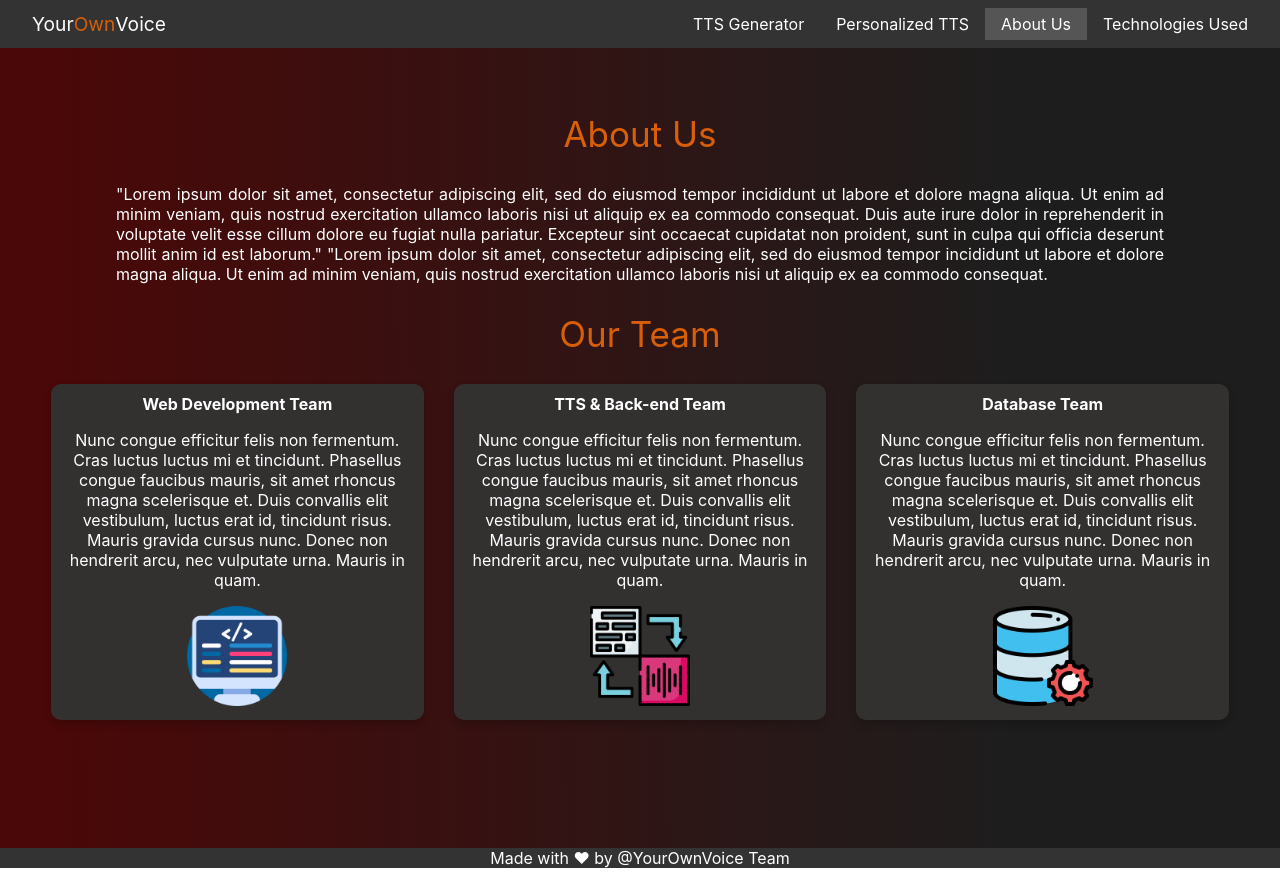
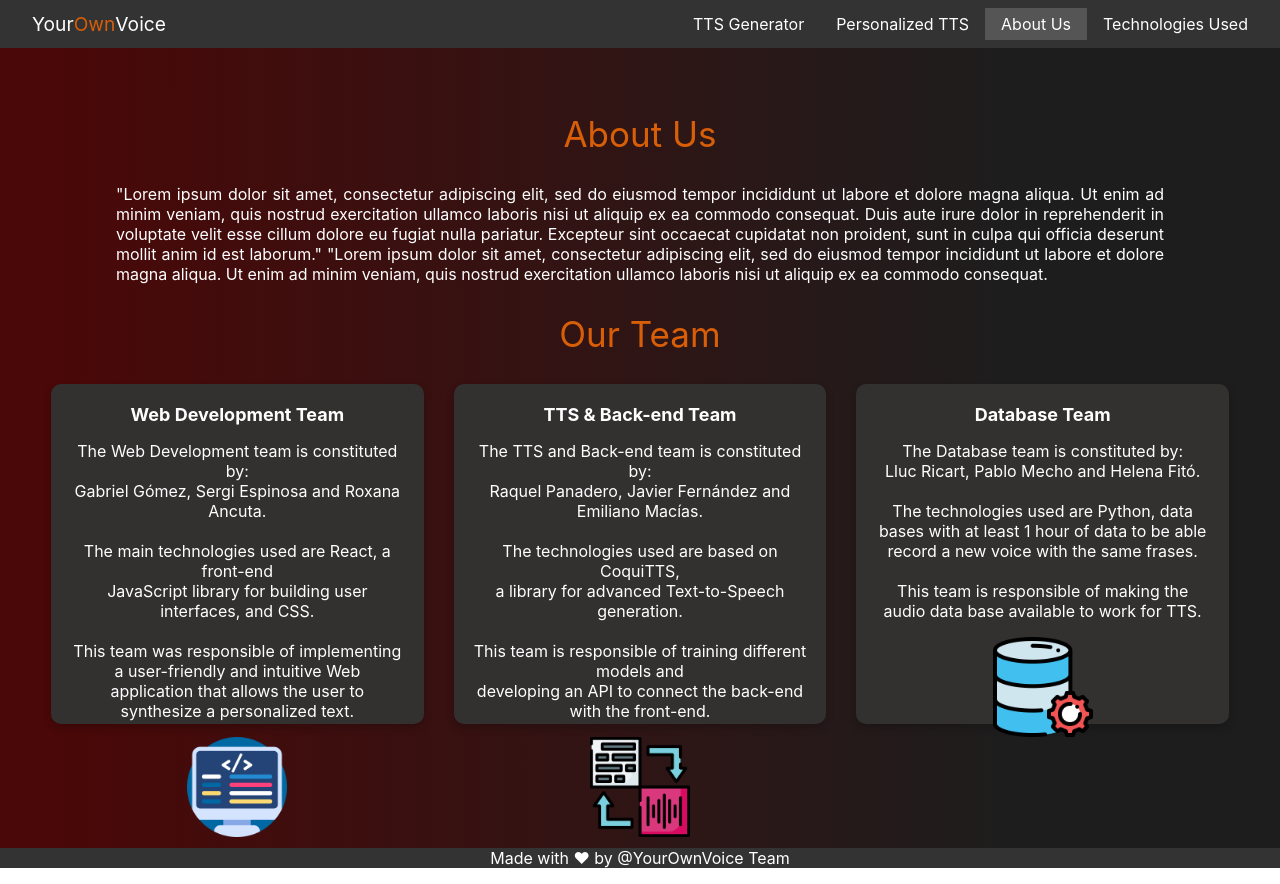
Before and after one commit to paeyovupc/YOV-WEB, a React (Create React App) app: page /about in a window 1280 px wide. Built offline with nearby package versions, Linux system fonts and the light colour scheme.

Commit message:
WIP: TTS-personalized

```diff
--- a/src/components/About.js
+++ b/src/components/About.js
@@ -27,39 +27,49 @@ export default function About() {
       </div>
       <div className="about04">
         <div className="card">
-          <b>Web Development Team</b>
+          <b style={{ fontSize: '18px' }}>Web Development Team</b>
           <p>
-            Nunc congue efficitur felis non fermentum. Cras luctus luctus mi et
-            tincidunt. Phasellus congue faucibus mauris, sit amet rhoncus magna
-            scelerisque et. Duis convallis elit vestibulum, luctus erat id,
-            tincidunt risus. Mauris gravida cursus nunc. Donec non hendrerit
-            arcu, nec vulputate urna. Mauris in quam.
+            The Web Development team is constituted by: <br />
+            Gabriel Gómez, Sergi Espinosa and Roxana Ancuta. <br />
+            <br />
+            The main technologies used are React, a front-end <br />
+            JavaScript library for building user interfaces, and CSS. <br />
+            <br />
+            This team was responsible of implementing a user-friendly and
+            intuitive Web application that allows the user to synthesize a
+            personalized text.
           </p>
           <img src={webdev_img} alt="web-development" width={100} />
         </div>
       </div>
       <div className="about05">
         <div className="card">
-          <b>TTS & Back-end Team</b>
+          <b style={{ fontSize: '18px' }}>TTS & Back-end Team</b>
           <p>
-            Nunc congue efficitur felis non fermentum. Cras luctus luctus mi et
-            tincidunt. Phasellus congue faucibus mauris, sit amet rhoncus magna
-            scelerisque et. Duis convallis elit vestibulum, luctus erat id,
-            tincidunt risus. Mauris gravida cursus nunc. Donec non hendrerit
-            arcu, nec vulputate urna. Mauris in quam.
+            The TTS and Back-end team is constituted by: <br />
+            Raquel Panadero, Javier Fernández and Emiliano Macías. <br />
+            <br />
+            The technologies used are based on CoquiTTS, <br />
+            a library for advanced Text-to-Speech generation. <br />
+            <br />
+            This team is responsible of training different models and <br />
+            developing an API to connect the back-end with the front-end.
           </p>
           <img src={tts_img} alt="text-to-speech" width={100} />
         </div>
       </div>
       <div className="about06">
         <div className="card">
-          <b>Database Team</b>
+          <b style={{ fontSize: '18px' }}>Database Team</b>
           <p>
-            Nunc congue efficitur felis non fermentum. Cras luctus luctus mi et
-            tincidunt. Phasellus congue faucibus mauris, sit amet rhoncus magna
-            scelerisque et. Duis convallis elit vestibulum, luctus erat id,
-            tincidunt risus. Mauris gravida cursus nunc. Donec non hendrerit
-            arcu, nec vulputate urna. Mauris in quam.
+            The Database team is constituted by: <br />
+            Lluc Ricart, Pablo Mecho and Helena Fitó. <br />
+            <br />
+            The technologies used are Python, data bases with at least 1 hour of
+            data to be able record a new voice with the same frases. <br />
+            <br />
+            This team is responsible of making the audio data base available to
+            work for TTS.
           </p>
           <img src={database_img} alt="database" width={100} />
         </div>
--- a/src/components/Home.js
+++ b/src/components/Home.js
@@ -11,7 +11,7 @@ export default function Home() {
         </span>
       </div>
       <div className="home02">
-        <img src={logo} alt="home tts icon" height={400} />
+        <img src={logo} alt="home tts icon" height={450} />
       </div>
       <div className="home03">
         YourOwnVoice uses{' '}
@@ -24,7 +24,7 @@ export default function Home() {
       </div>
       <div className="home04">
         <a href="/tts-generator">
-          <button className="button">
+          <button className="button" style={{ fontSize: '18px' }}>
             Start creating <br /> Your<span className="orange-text">Own</span>
             Voice
           </button>
--- a/src/components/Record.js
+++ b/src/components/Record.js
@@ -1,5 +1,39 @@
-import React from 'react';
+import React, { useState, useEffect } from 'react';
+import axios from 'axios';
 
 export default function Record() {
-  return <div>Record</div>;
+  const [file, setFile] = useState(null);
+  const onFileUpload = () => {
+    const formData = new FormData();
+    formData.append('file', file);
+    formData.append('user', 'test'); // TODO
+    console.log(formData);
+    axios
+      .post(`${process.env.REACT_APP_API_URL}/new-db-multispeaker`, formData, {
+        headers: {
+          'Content-Type': 'multipart/form-data'
+        }
+      })
+      .then((res) => {
+        console.log(res);
+      });
+  };
+
+  return (
+    <div>
+      <div>
+        <span className="subtitle">
+          Upload your own audio for personalized TTS
+        </span>
+      </div>
+      <input
+        type="file"
+        onChange={(e) => setFile(e.target.files[0])}
+        style={{ fontSize: '18px' }}
+      />
+      <button className="button" onClick={onFileUpload}>
+        Upload!
+      </button>
+    </div>
+  );
 }
--- a/src/components/Technologies.js
+++ b/src/components/Technologies.js
@@ -1,5 +1,78 @@
 import React from 'react';
+import axios from 'axios';
 
 export default function Technologies() {
-  return <div>Technologies Used</div>;
+  const downloadHelenaDB = () => {
+    axios
+      .post(
+        `${process.env.REACT_APP_API_URL}/get-database?name=helena_cat`,
+        null,
+        {
+          headers: {
+            'Content-Disposition': 'attachment; filename=helena_cat.zip',
+            'Content-Type': 'application/zip'
+          },
+          responseType: 'arraybuffer'
+        }
+      )
+      .then((res) => {
+        console.log(res);
+        const url = URL.createObjectURL(
+          new Blob([res.data], { type: 'application/zip' })
+        );
+        const link = document.createElement('a');
+        link.href = url;
+        link.download = 'helena_cat.zip';
+        link.click();
+        URL.revokeObjectURL(url);
+      });
+  };
+
+  return (
+    <div className="block">
+      <div className="about01">
+        <span className="subtitle">Technologies Used</span>
+      </div>
+      <div className="about02">
+        "Lorem ipsum dolor sit amet, consectetur adipiscing elit, sed do eiusmod
+        tempor incididunt ut labore et dolore magna aliqua. Ut enim ad minim
+        veniam, quis nostrud exercitation ullamco laboris nisi ut aliquip ex ea
+        commodo consequat. Duis aute irure dolor in reprehenderit in voluptate
+        velit esse cillum dolore eu fugiat nulla pariatur. Excepteur sint
+        occaecat cupidatat non proident, sunt in culpa qui officia deserunt
+        mollit anim id est laborum." "Lorem ipsum dolor sit amet, consectetur
+        adipiscing elit, sed do eiusmod tempor incididunt ut labore et dolore
+        magna aliqua. Ut enim ad minim veniam, quis nostrud exercitation ullamco
+        laboris nisi ut aliquip ex ea commodo consequat.
+      </div>
+      <a
+        href="https://github.com/raquelpanapalen/PAE-YOV/blob/main/scripts/record_audio.py"
+        style={{ color: 'white' }}
+      >
+        Python script to record audios
+      </a>
+      <a
+        href="https://www.openslr.org/resources/69/ca_es_female.zip"
+        style={{ color: 'white' }}
+      >
+        OpenSLR Female (CAT) [804M]
+      </a>
+      <a
+        href="https://www.openslr.org/resources/69/ca_es_male.zip"
+        style={{ color: 'white' }}
+      >
+        OpenSLR Male (CAT) [1.0G]
+      </a>
+      <a
+        href="https://data.keithito.com/data/speech/LJSpeech-1.1.tar.bz2"
+        style={{ color: 'white' }}
+      >
+        LJ Speech Dataset (EN) [2.6G]
+      </a>
+      <a>database 4</a>
+      <a>database 5</a>
+
+      <a onClick={downloadHelenaDB}>Our own database Female (CAT) </a>
+    </div>
+  );
 }
--- a/src/styles/About.css
+++ b/src/styles/About.css
@@ -51,12 +51,13 @@
 }
 
 .card {
-    padding: 10px;
+    padding: 20px;
     border-radius: 10px;
     background: rgb(51, 48, 48);;
     box-shadow: 0 4px 8px 0 rgba(0,0,0,0.2);
     transition: 0.3s;
     margin-inline: 15px;
+    height: 340px;
 }
 
 .card:hover {
--- a/src/styles/App.css
+++ b/src/styles/App.css
@@ -21,7 +21,7 @@ html, body, #root {
 }
 
 .title {
-  font-size: 48px;
+  font-size: 52px;
 }
 
 .subtitle {
--- a/src/styles/Home.css
+++ b/src/styles/Home.css
@@ -17,6 +17,7 @@
 .home03 {
     grid-column: 1;
     grid-row: 2;
+    font-size: 20px;
 }
 
 .home04 {
```
